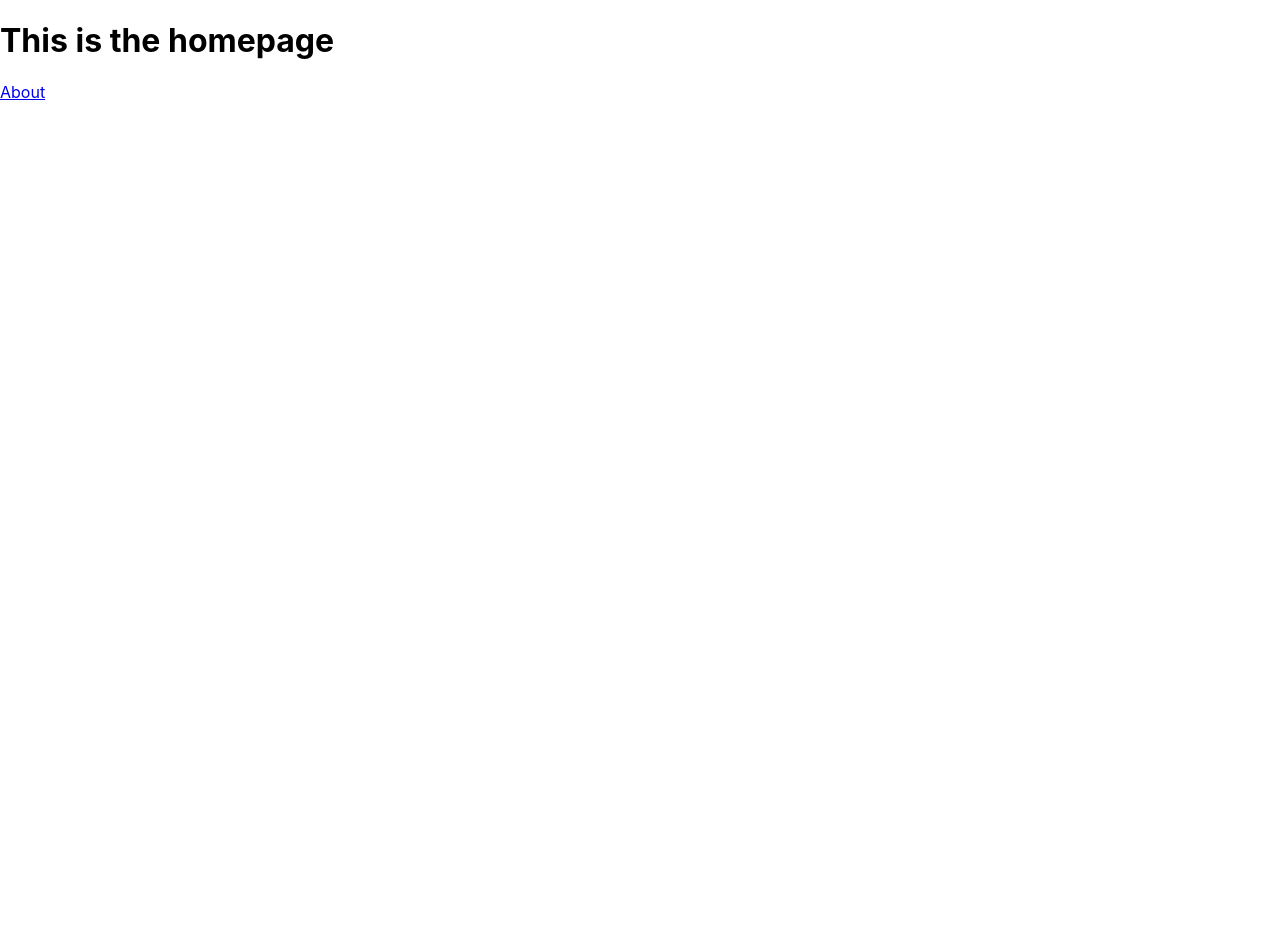
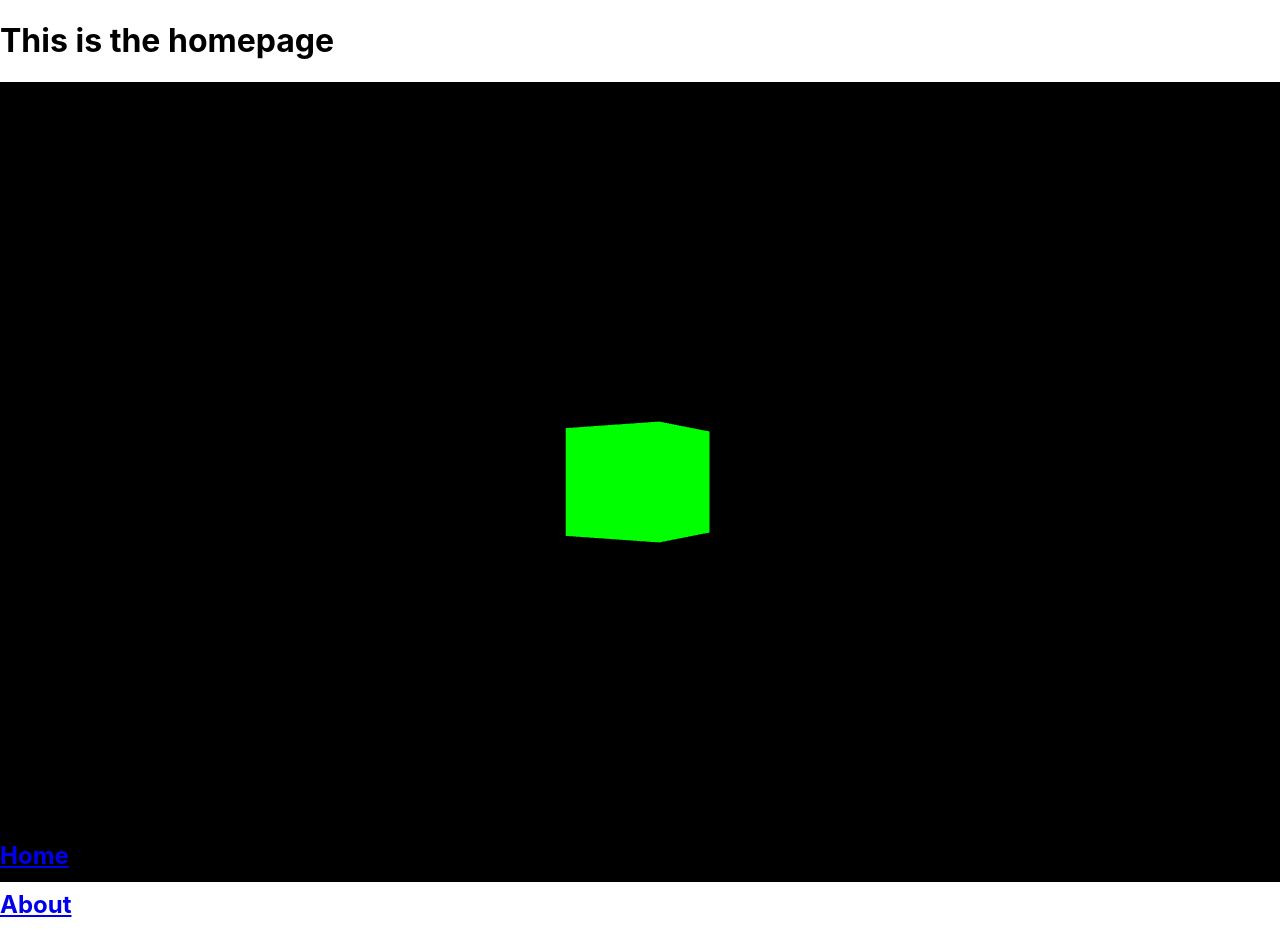
Before and after one commit to FizzWiz606/sapphire, a React (Create React App) app: page / in a window 1280 px wide. Shown: the top 942 px of the page. Before the commit the page ends 800 px from the top, so only its background shows below. Built offline with nearby package versions, Linux system fonts and the light colour scheme.

Commit message:
Updated Readme.

```diff
--- a/package.json
+++ b/package.json
@@ -10,6 +10,7 @@
     "react-dom": "^17.0.1",
     "react-router-dom": "^5.2.0",
     "react-scripts": "4.0.0",
+    "three": "^0.122.0",
     "web-vitals": "^0.2.4"
   },
   "scripts": {
--- a/src/App.js
+++ b/src/App.js
@@ -1,18 +1,34 @@
 import "./App.css";
+
+import React from "react";
 
 import Home from "./pages/Home";
 import About from "./pages/About";
 import Works from "./pages/Works";
 
-import { BrowserRouter as Router, Route } from "react-router-dom";
+import { BrowserRouter as Router, Route, Link } from "react-router-dom";
 
 function App() {
   return (
-    <Router>
-      <Route path="/" exact component={Home} />
-      <Route path="/about" exact component={About} />
-      <Route path="/works" exact component={Works} />
-    </Router>
+    <React.Fragment>
+      <Router>
+        <Route path="/" exact component={Home} />
+        <Route path="/about" exact component={About} />
+        <Route path="/works" exact component={Works} />
+
+        <nav>
+          <h1>
+            <Link to="/">Home</Link>
+          </h1>
+          <h1>
+            <Link to="/about">About</Link>
+          </h1>
+          <h1>
+            <Link to="/works">Works</Link>
+          </h1>
+        </nav>
+      </Router>
+    </React.Fragment>
   );
 }
 
--- a/src/index.css
+++ b/src/index.css
@@ -1,13 +1,32 @@
+* {
+  box-sizing: border-box;
+}
+
+html,
 body {
   margin: 0;
-  font-family: -apple-system, BlinkMacSystemFont, 'Segoe UI', 'Roboto', 'Oxygen',
-    'Ubuntu', 'Cantarell', 'Fira Sans', 'Droid Sans', 'Helvetica Neue',
+  height: 100%;
+}
+
+body {
+  font-family: -apple-system, BlinkMacSystemFont, "Segoe UI", "Roboto", "Oxygen",
+    "Ubuntu", "Cantarell", "Fira Sans", "Droid Sans", "Helvetica Neue",
     sans-serif;
   -webkit-font-smoothing: antialiased;
   -moz-osx-font-smoothing: grayscale;
+
+  overflow: hidden;
 }
 
 code {
-  font-family: source-code-pro, Menlo, Monaco, Consolas, 'Courier New',
+  font-family: source-code-pro, Menlo, Monaco, Consolas, "Courier New",
     monospace;
 }
+
+div#root {
+  height: 100%;
+}
+
+div.page {
+  height: 100%;
+}
--- a/src/pages/Home.jsx
+++ b/src/pages/Home.jsx
@@ -1,14 +1,58 @@
 import React, { Component } from "react";
-import { Link } from "react-router-dom";
+import * as THREE from "three";
+
+import "./styles/Home.css";
 
 class Home extends Component {
+  componentDidMount() {
+    this.renderCube();
+  }
   render() {
     return (
-      <div class="page">
+      <div className="page">
         <h1>This is the homepage</h1>
-        <Link to="/about">About</Link>
+        <div className="container"></div>
       </div>
     );
+  }
+
+  renderCube() {
+    const container = document.querySelector("div.container");
+
+    const scene = new THREE.Scene();
+    const camera = new THREE.PerspectiveCamera(
+      75,
+      container.clientWidth / container.clientHeight,
+      0.1,
+      1000
+    );
+    const renderer = new THREE.WebGLRenderer({ antialias: true });
+    renderer.setSize(container.clientWidth, container.clientHeight);
+
+    const geometry = new THREE.BoxGeometry();
+    const material = new THREE.MeshBasicMaterial({ color: 0x00ff00 });
+    const cube = new THREE.Mesh(geometry, material);
+    scene.add(cube);
+
+    camera.position.z = 5;
+
+    container.appendChild(renderer.domElement);
+
+    function render() {
+      requestAnimationFrame(render);
+      renderer.render(scene, camera);
+
+      cube.rotation.y += 0.1;
+    }
+
+    window.addEventListener("resize", () => {
+      camera.aspect = window.innerWidth / window.innerHeight;
+      camera.updateProjectionMatrix();
+
+      renderer.setSize(container.clientWidth, container.clientHeight);
+    });
+
+    render();
   }
 }
 
--- /dev/null
+++ b/src/pages/styles/Home.css
@@ -0,0 +1,4 @@
+div.page > div.container {
+  height: 100%;
+  width: 100%;
+}
```
Also changed, not shown: 2 other files (tests, documents, lock files or other folders).
